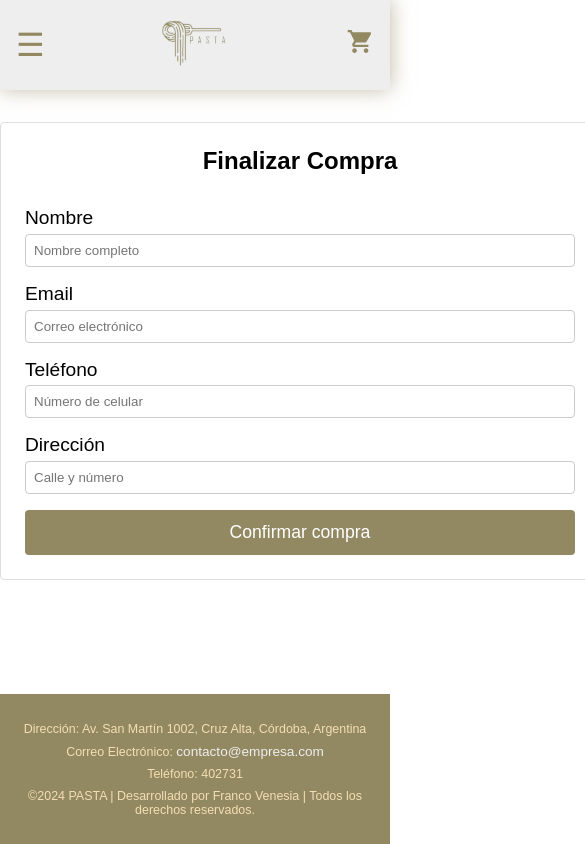
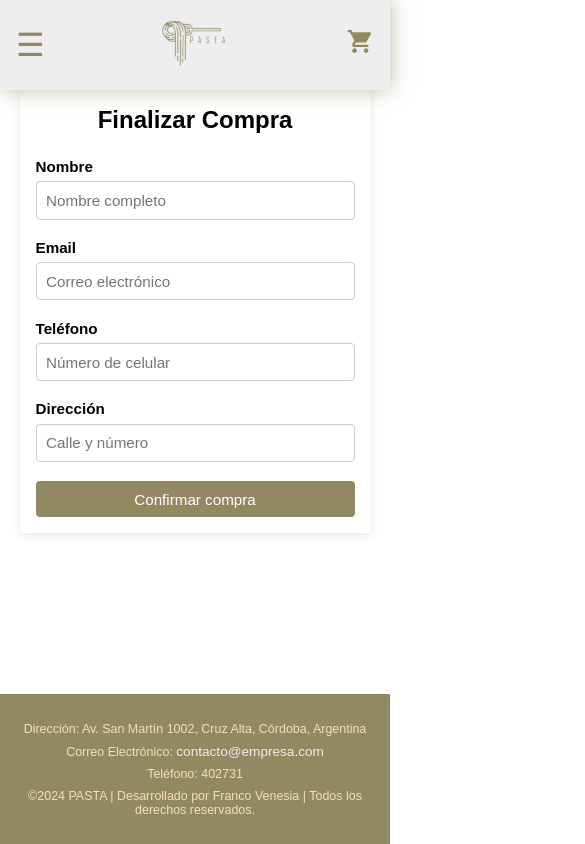
Before and after one commit to Franco-Monti-Venesia/E-commerce-Gerardino-Pastas, a React (Vite) app: page /checkout in a window 390 px wide. Shown: the whole page, 585 px wide, since content can reach past the window. Built offline with nearby package versions, Linux system fonts and the light colour scheme.

Commit message:
Octavo Commit

```diff
--- a/src/components/Cart/Cart.css
+++ b/src/components/Cart/Cart.css
@@ -1,5 +1,3 @@
-/* src/components/Cart/Cart.css */
-
 .cart-container {
     max-width: 900px;
     min-width: 800px;
@@ -47,7 +45,8 @@
     margin: 0.5rem 0;
 }
 
-.btn-clear, .btn-checkout {
+.btn-clear,
+.btn-checkout {
     padding: 0.75rem 1.5rem;
     border: none;
     cursor: pointer;
@@ -79,3 +78,72 @@
     border-radius: 4px;
     text-decoration: none;
 }
+
+/* ------------------------------
+RESPONSIVE DESIGN INTEGRADO
+--------------------------------*/
+
+@media (max-width: 850px) {
+    .cart-container {
+        min-width: auto;
+        width: 90%;
+        padding: 1rem;
+    }
+
+    .cart-item {
+        padding: 1rem 0;
+    }
+
+    .cart-item h3 {
+        font-size: 1rem;
+    }
+
+    .cart-item p {
+        font-size: 0.9rem;
+    }
+
+    .btn-remove {
+        width: 100%;
+        padding: 0.5rem;
+        margin-top: 0.8rem;
+        font-size: 0.95rem;
+    }
+
+    .cart-summary {
+        text-align: center;
+    }
+
+    .btn-clear,
+    .btn-checkout {
+        width: 100%;
+        margin: 0.5rem 0;
+        font-size: 1rem;
+    }
+
+    .btn-return {
+        width: 90%;
+        font-size: 1rem;
+    }
+}
+
+@media (max-width: 480px) {
+    .cart-container {
+        padding: 0.75rem;
+    }
+
+    .cart-item h3 {
+        font-size: 0.95rem;
+    }
+
+    .cart-item p {
+        font-size: 0.85rem;
+    }
+
+    .btn-remove,
+    .btn-clear,
+    .btn-checkout,
+    .btn-return {
+        font-size: 0.95rem;
+        padding: 0.6rem;
+    }
+}
--- a/src/components/Checkout/Checkout.css
+++ b/src/components/Checkout/Checkout.css
@@ -1,82 +1,125 @@
 .checkout-container {
     max-width: 600px;
-    min-width: 600px;
-    margin: 2rem auto;
-    padding: 1.5rem;
+    min-width: 400px;
+    margin: 0 auto 3rem;
+    padding: 2rem;
     background: #fff;
-    border: 1px solid #ddd;
+    box-shadow: 0 2px 8px rgba(0, 0, 0, 0.1);
     border-radius: 4px;
 }
 
 .checkout-container h2 {
     text-align: center;
-    margin-bottom: 1rem;
+    margin-bottom: 1.5rem;
 }
 
 .checkout-form {
     display: flex;
     flex-direction: column;
+    gap: 1.2rem;
 }
 
 .checkout-form label {
-    margin-top: 1rem;
-    font-size: 1.2rem;
+    display: flex;
+    flex-direction: column;
+    font-weight: bold;
 }
 
 .checkout-form input {
-    padding: 0.5rem;
-    margin-top: 0.3rem;
+    padding: 0.6rem;
+    margin-top: 0.4rem;
     border: 1px solid #ccc;
     border-radius: 4px;
-    width: 100%;
+    font-size: 1rem;
 }
 
 .checkout-form button {
     background: #928962;
-    color: #fff;
-    padding: 0.75rem;
-    font-size: 1.1rem;
+    color: white;
+    padding: 0.8rem;
     border: none;
     border-radius: 4px;
+    font-size: 1rem;
     cursor: pointer;
-    margin-top: 1rem;
+    transition: background 0.3s ease;
 }
 
 .checkout-form button:hover {
-    background-color: #019875;
+    background: #218838;
 }
 
 .checkout-success {
     text-align: center;
-    margin-top: 40px;
-    padding: 30px;
-    border-radius: 10px;
-    background-color: #f2f2f2;
+    padding: 2rem;
+}
+
+.checkout-success h2 {
+    margin-bottom: 1rem;
 }
 
 .checkout-success p {
-    margin-top: 0.8rem;
-    font-size: 1.2rem;
-}
-
-.checkout-success span {
-    font-weight: bold;
-    color: green;
-    font-size: 1.4rem;
+    margin: 0.5rem 0;
 }
 
 .volver-btn {
-    margin-top: 20px;
-    padding: 10px 20px;
-    background-color: #928962;
+    margin-top: 1.5rem;
+    background: #a59758;
     color: white;
+    padding: 0.8rem 1.2rem;
     border: none;
-    border-radius: 8px;
-    font-size: 16px;
+    border-radius: 4px;
+    font-size: 1rem;
     cursor: pointer;
-    transition: 0.3s ease;
+    transition: background 0.3s ease;
 }
 
 .volver-btn:hover {
-    background-color: #019875;
+    background: #928962;
 }
+
+/* ------------------------------
+RESPONSIVE DESIGN INTEGRADO
+--------------------------------*/
+
+@media (max-width: 600px) {
+    .checkout-container {
+        width: 90%;
+        min-width: auto;
+        padding: 1.5rem;
+    }
+
+    .checkout-form input {
+        font-size: 1rem;
+        padding: 0.6rem;
+    }
+
+    .checkout-form button {
+        width: 100%;
+        font-size: 1.05rem;
+    }
+
+    .volver-btn {
+        width: 100%;
+        font-size: 1.05rem;
+    }
+    }
+
+    @media (max-width: 400px) {
+    .checkout-container {
+        padding: 1rem;
+    }
+
+    .checkout-form label {
+        font-size: 0.95rem;
+    }
+
+    .checkout-form input {
+        font-size: 0.95rem;
+    }
+
+    .checkout-form button,
+    .volver-btn {
+        font-size: 0.95rem;
+        padding: 0.6rem;
+    }
+}
```
Also changed, not shown: src/components/Checkout/Checkout.jsx (+9 -4 lines).
